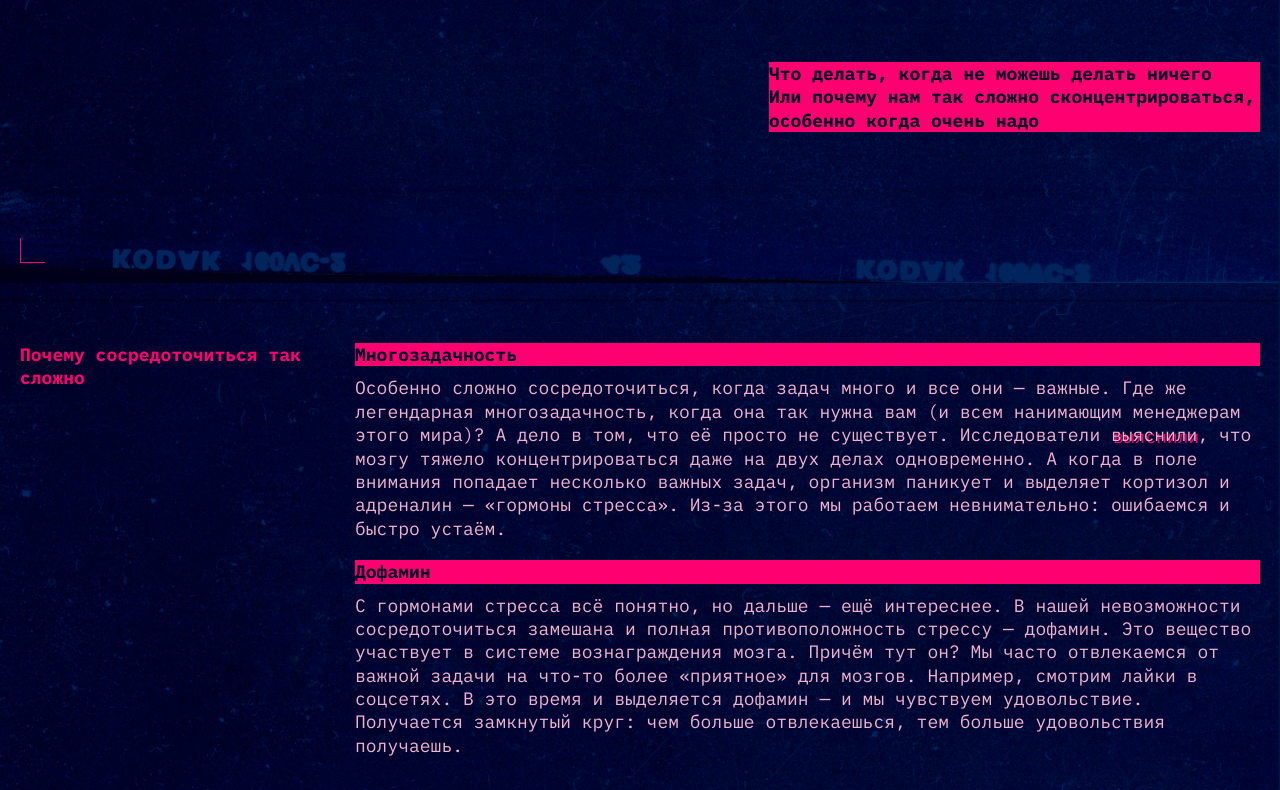
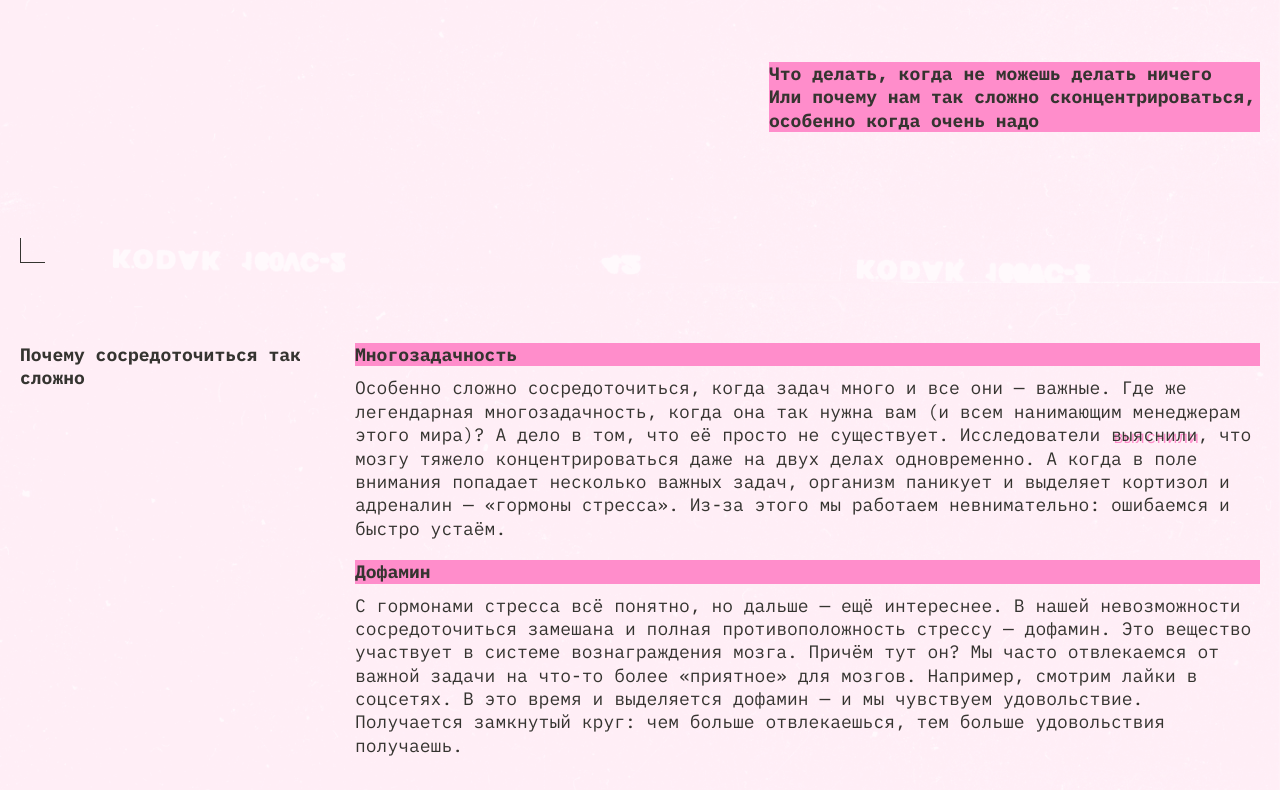
Before and after one commit to SkillReal/slozhno-sosredotochitsya, a plain HTML site: page index.html in a window 1280 px wide. Shown: the part 517-1307 px from the top of the page. Drawn offline with Linux system fonts and the light colour scheme.

Commit message:
добавлены переменные для пользоательской темы

```diff
--- a/styles/light.css
+++ b/styles/light.css
@@ -1,5 +1,3 @@
-
-
 .page.theme_light {
   --big-title-color: var(--color-cotton-candy, #ffc2e6);
   --small-title-color: var(--color-dark-greenish-yellow-green, #353430);
@@ -15,3 +13,19 @@
 
   --display-rec-circle: none;
 }
+
+@media (prefers-color-scheme: light) {
+  :root {
+    --big-title-color: var(--color-cotton-candy, #ffc2e6);
+    --small-title-color: var(--color-dark-greenish-yellow-green, #353430);
+    --main-text-color: var(--color-dark-greenish-yellow-green, #353430);
+    --accent-color: var(--color-shiny-purplish-pink, #ff8dcb);
+    --highlight-text-color: var(--color-dark-greenish-yellow-green, #353430);
+    --bg-color: var(--color-pink-lavender, #fff1f7);
+    --bg-image: url("../images/cover-image-light.png");
+    --menu-hower-color: var(
+      --color-dark-greenish-yellow-green-opacity,
+      #35343040
+    );
+  }
+}
```
